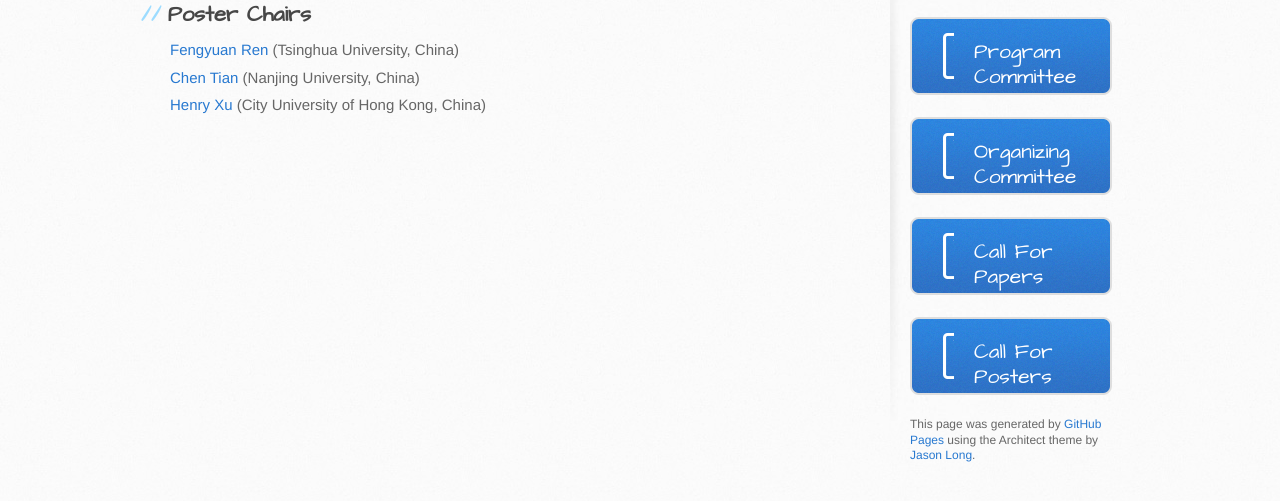
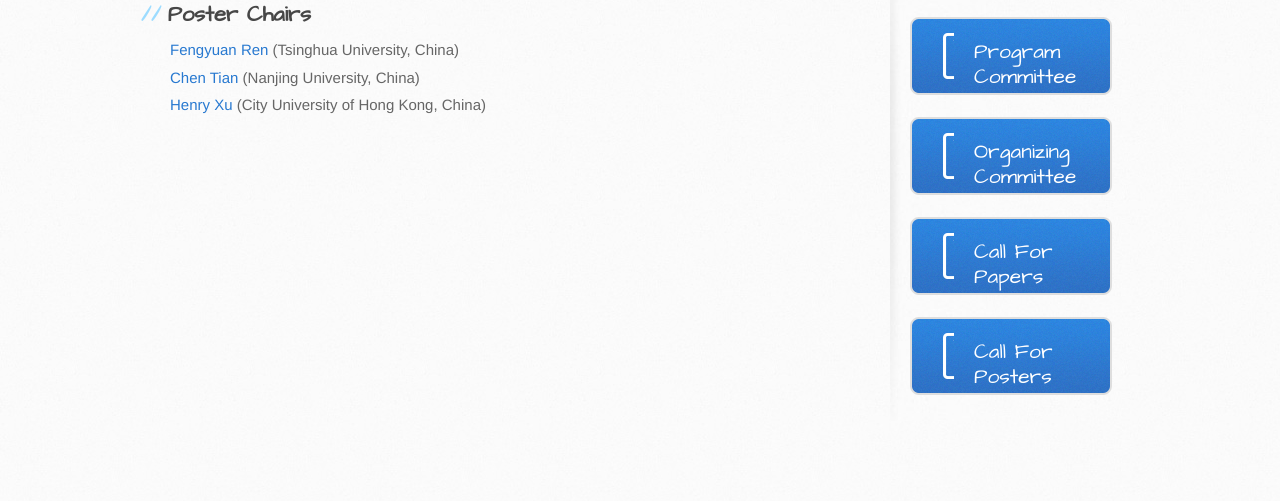
Before and after one commit to yhydhx/apnet-web, a plain HTML site: page cfposter.html in a window 1280 px wide. Shown: the part 277-778 px from the top of the page. Drawn offline with Linux system fonts and the light colour scheme.

Commit message:
Update cfposter.html

```diff
--- a/cfposter.html
+++ b/cfposter.html
@@ -57,7 +57,7 @@
 
           <!--<p class="repo-owner"><a href="https://github.com/li-ch/apnet-web"></a> is maintained by <a href="https://github.com/li-ch">li-ch</a>.</p>-->
 
-          <p>This page was generated by <a href="https://pages.github.com">GitHub Pages</a> using the Architect theme by <a href="https://twitter.com/jasonlong">Jason Long</a>.</p>
+          <!--p>This page was generated by <a href="https://pages.github.com">GitHub Pages</a> using the Architect theme by <a href="https://twitter.com/jasonlong">Jason Long</a>.</p-->
         </aside>
       </div>
     </div>
```
